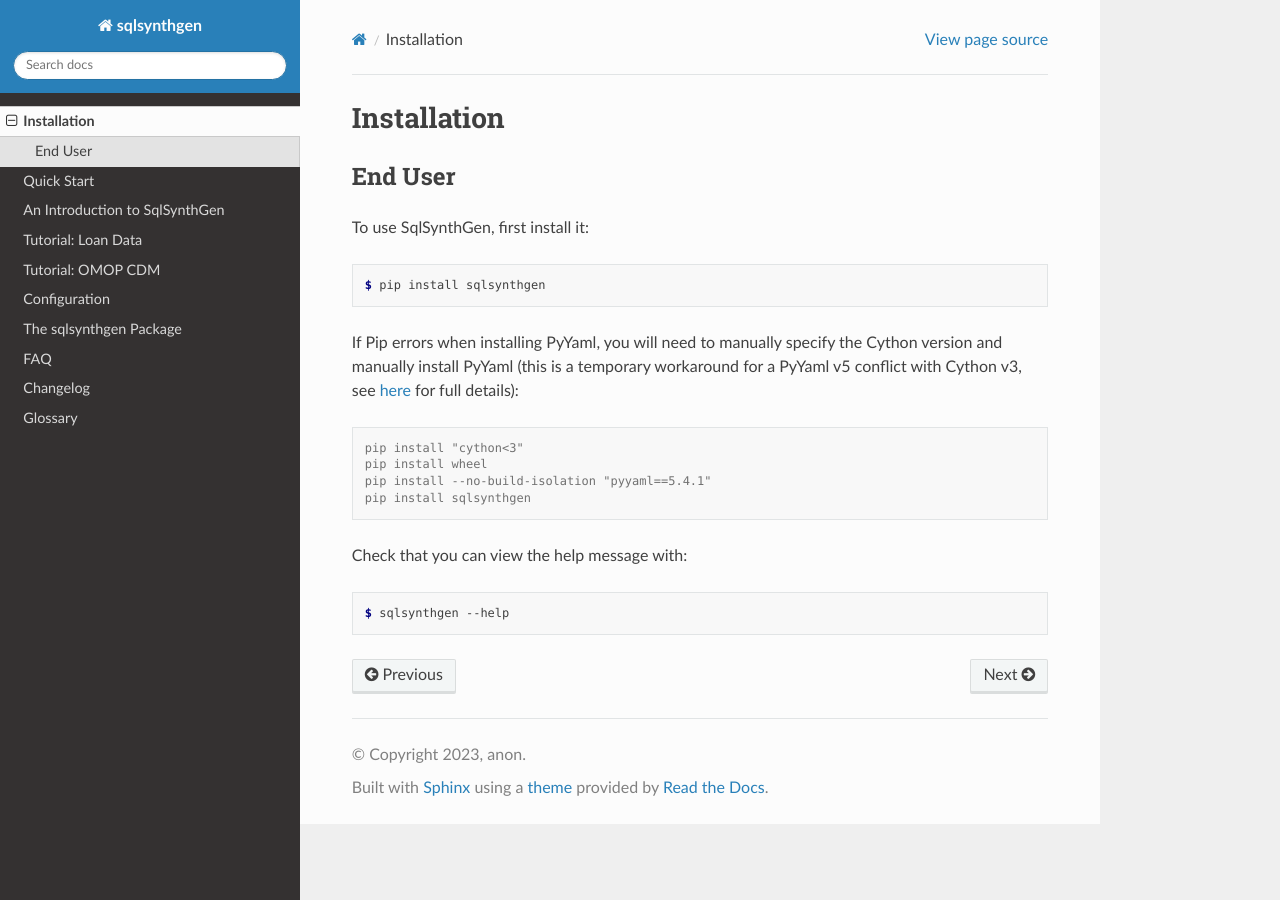
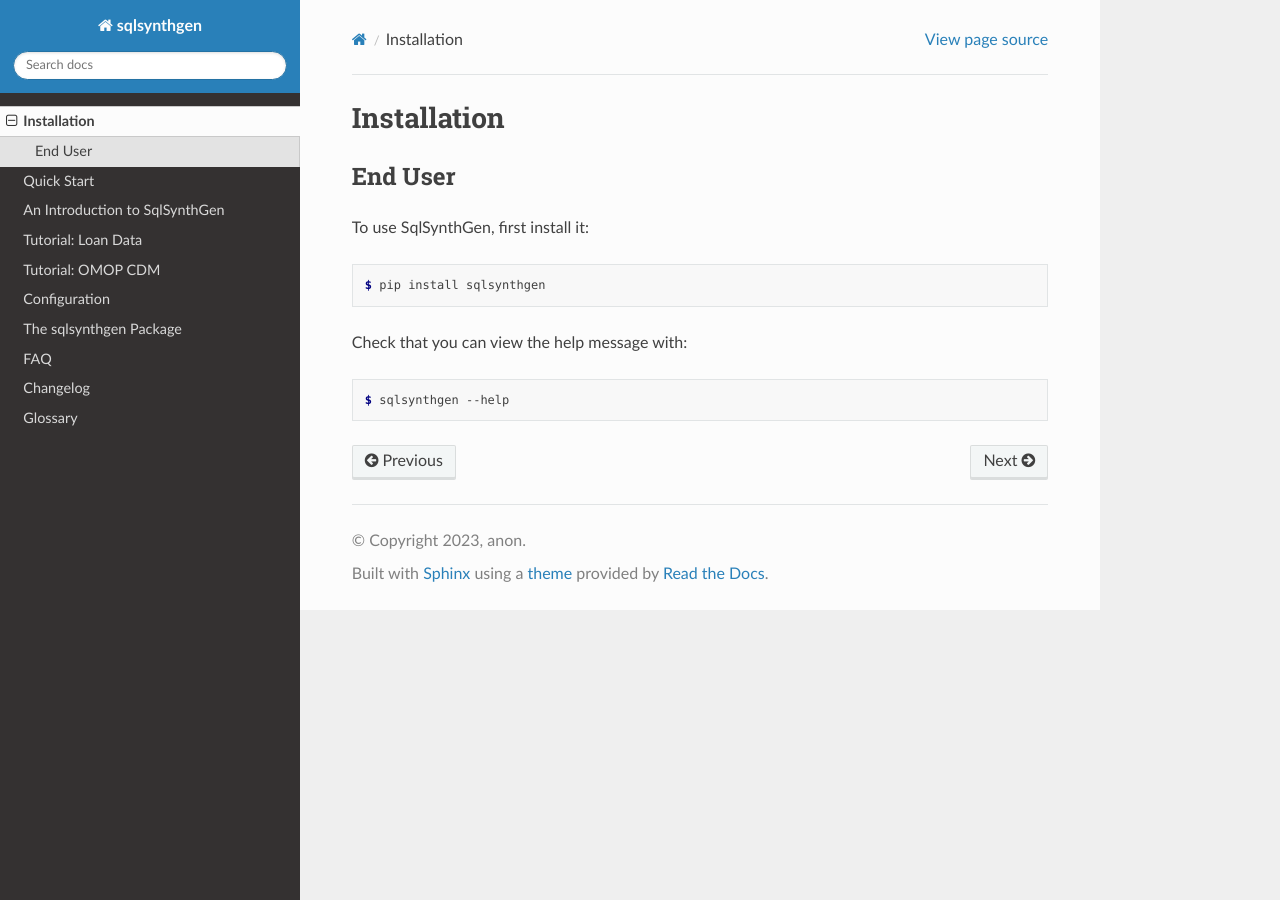
Before and after one commit to alan-turing-institute/sqlsynthgen, a Sphinx documentation site: the page built from docs/source/installation.rst, in a window 1280 px wide. Built offline with Sphinx 7.4.7 and the Read the Docs theme 2.0.0, drawn with Linux system fonts in a browser that asks for light colours.

Commit message:
Stop using the cython workaround

```diff
--- a/docs/source/installation.rst
+++ b/docs/source/installation.rst
@@ -12,16 +12,6 @@ To use SqlSynthGen, first install it:
 
    $ pip install sqlsynthgen
 
-
-If Pip errors when installing PyYaml, you will need to manually specify the Cython version and manually install PyYaml (this is a temporary workaround for a PyYaml v5 conflict with Cython v3, see `here <https://github.com/yaml/pyyaml/issues/601>`_ for full details):
-
-.. code-block:: console
-
-    pip install "cython<3"
-    pip install wheel
-    pip install --no-build-isolation "pyyaml==5.4.1"
-    pip install sqlsynthgen
-
 Check that you can view the help message with:
 
 .. code-block:: console
```
Also changed, not shown: .readthedocs.yaml, 2 other files.
